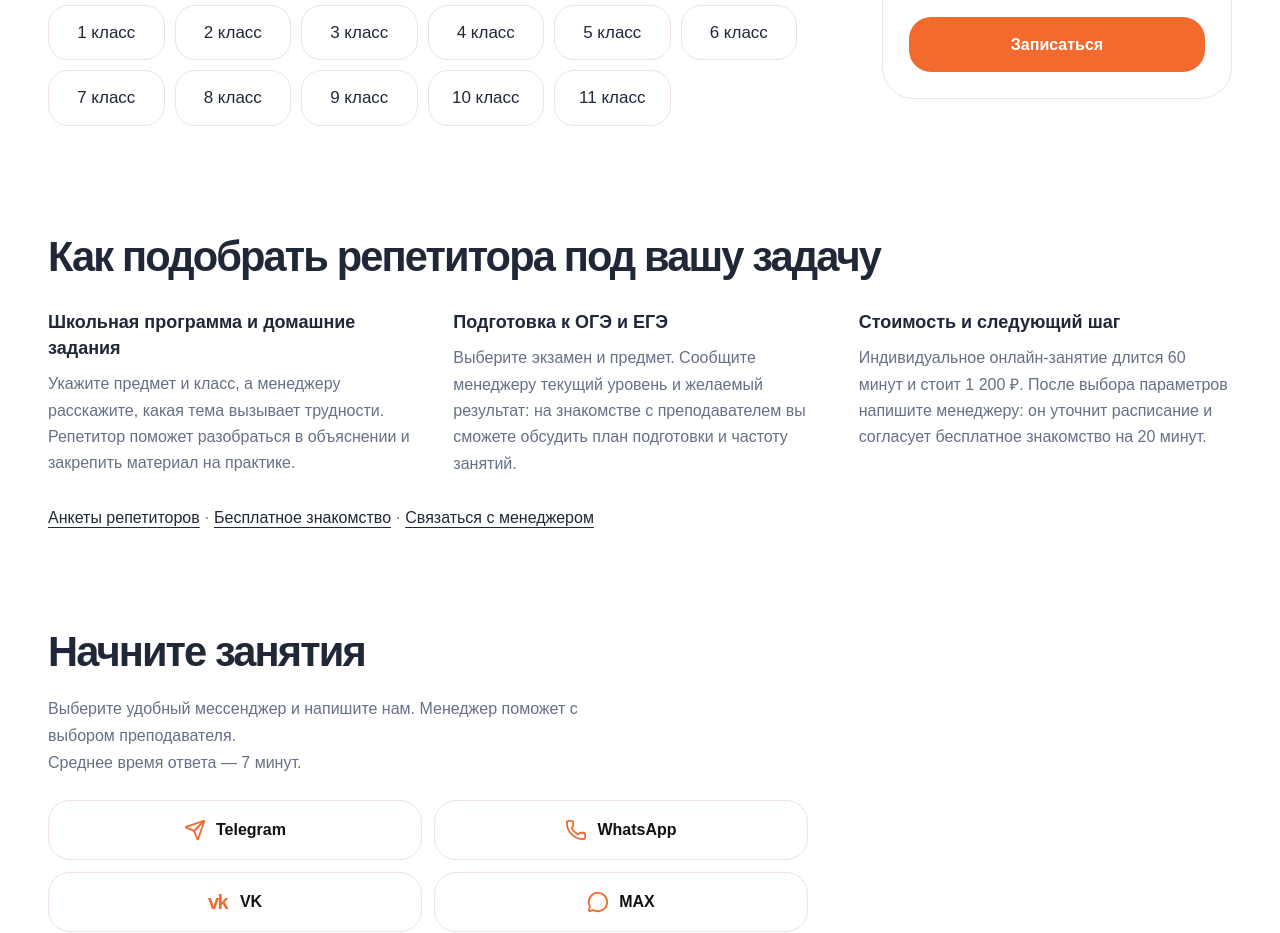
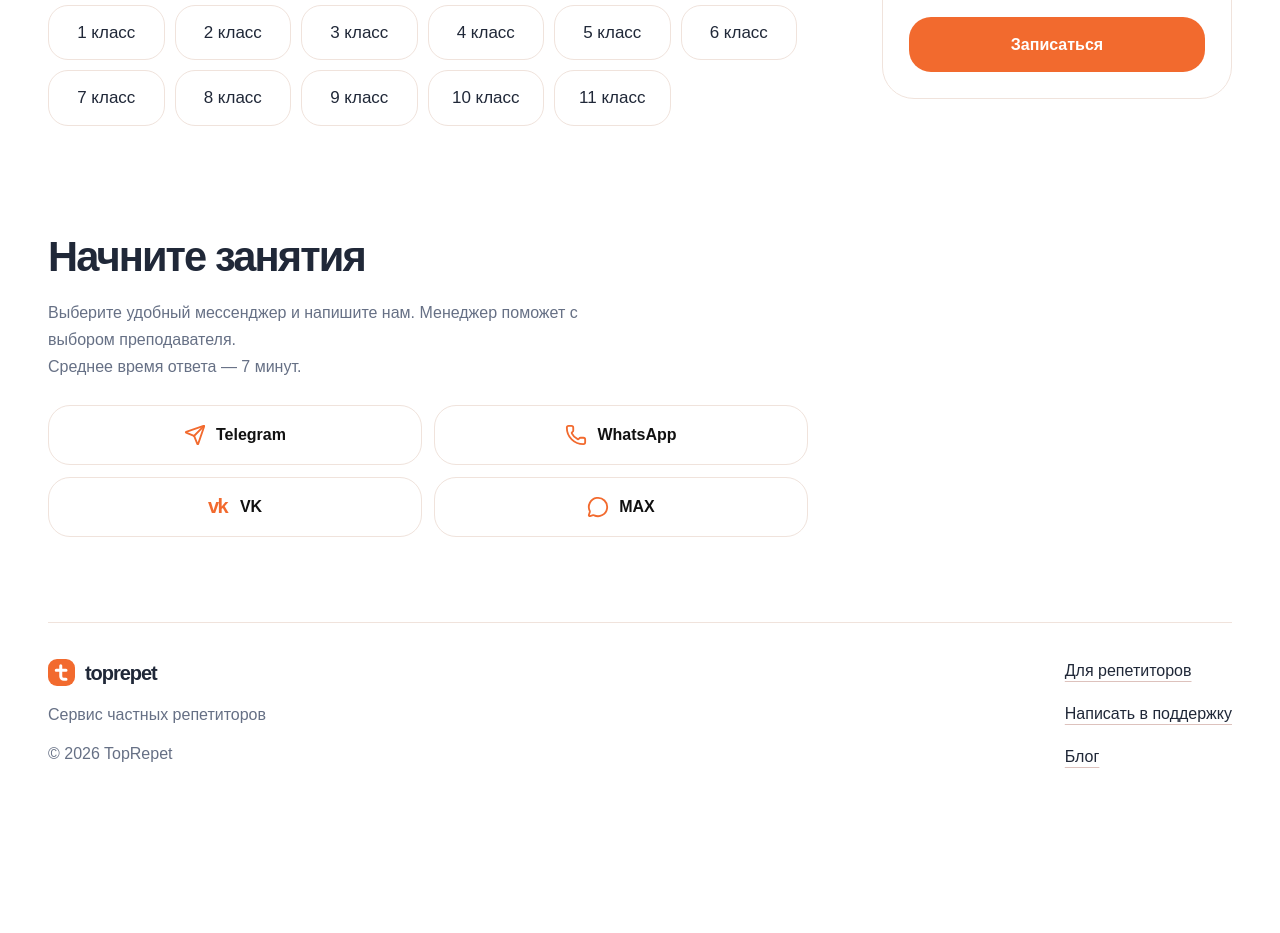
Before and after one commit to al7xey/toprepet, a React (Vite) app: page /lessons in a window 1280 px wide. Shown: the part 920-1853 px from the top of the page. After the commit the page ends 1732 px from the top, so only its background shows below. Built offline with nearby package versions, Linux system fonts and the light colour scheme.

Commit message:
Remove extra SEO explanation from lesson picker

```diff
--- a/src/pages/lessons/lessons-page.tsx
+++ b/src/pages/lessons/lessons-page.tsx
@@ -2,7 +2,6 @@ import { useSearchParams } from 'react-router-dom';
 import { LessonPicker } from '../../features/select-lesson';
 import { isGoal } from '../../entities/lesson';
 import { Contact } from '../../widgets/contact/contact';
-import { ServiceDetails } from '../../shared/ui/service-details';
 import { useScrollToSection } from '../../shared/lib/use-scroll-to-section';
 export default function LessonsPage() {
   useScrollToSection();
@@ -22,7 +21,6 @@ export default function LessonsPage() {
         initialExam={params.get('exam') || ''}
       />
     </section>
-    <ServiceDetails page="lessons" />
     <Contact onLessonsPage />
     </>
   );
```
